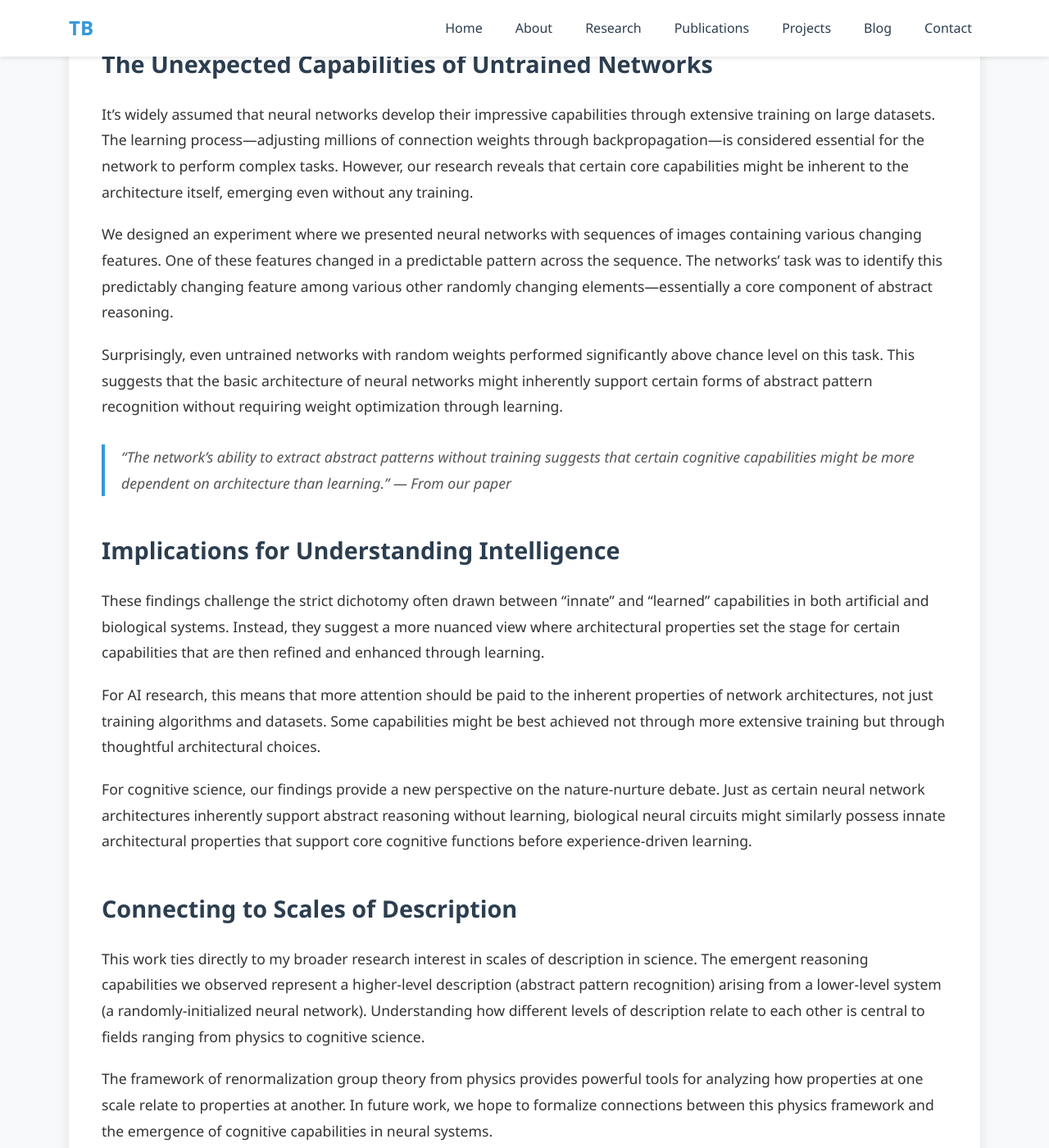
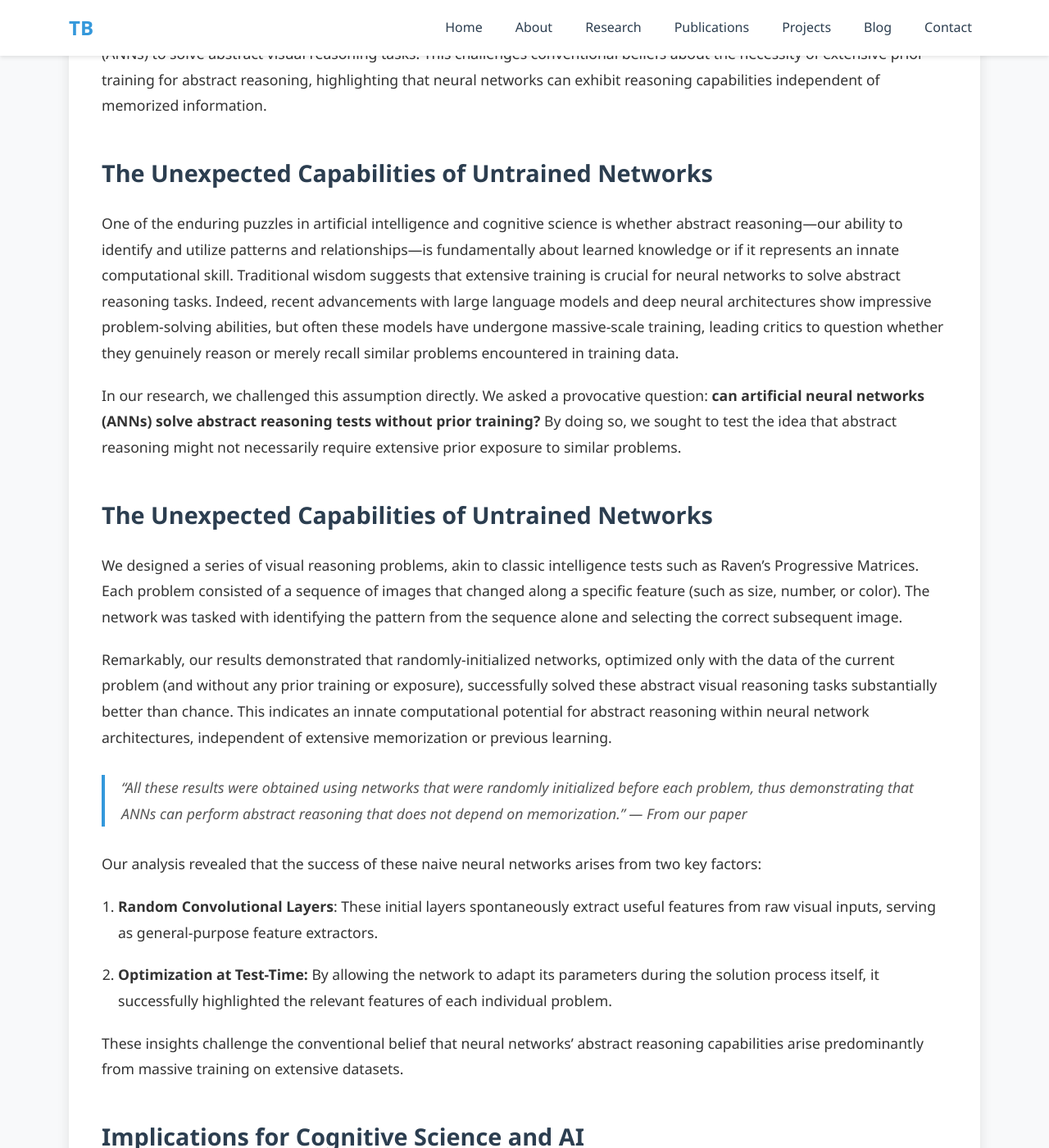
Before and after one commit to Tomer-Barak/Tomer-Barak.github.io, a Jekyll site: the page built from _posts/2025-02-20-blog-post.md, in a window 1280 px wide and 1400 px high, scrolled down 1244 px. Shown: the whole window at 82% size. Built offline with Jekyll 4.4.1, drawn with Linux system fonts in a browser that asks for light colours; some of the changed text lies outside the part shown.

Commit message:
fixed blog post

```diff
--- a/_posts/2025-02-20-blog-post.md
+++ b/_posts/2025-02-20-blog-post.md
@@ -1,47 +1,50 @@
 ---
 layout: post
-title: "Untrained Neural Networks and Emergent Properties"
-date: 2025-02-20
-categories: [Neural Networks, Research]
-tags: [Neural Networks, Emergent Properties, Research]
+title: "Abstract Reasoning Without Prior Training: Untrained Neural Networks Solve Visual Intelligence Tests"
+date: 2025-03-06
+categories: [Neural Networks, Cognitive Science, AI Research]
+tags: [Abstract Reasoning, Neural Networks, Fluid Intelligence, Cognitive Science]
 image: /assets/images/placeholder.jpg
 ---
 
-In our recent paper published in Scientific Reports, we made a fascinating discovery that challenges conventional wisdom in the field of artificial intelligence: even untrained neural networks can demonstrate abstract reasoning capabilities. This finding has profound implications for how we understand emergent properties in artificial intelligence systems and may help bridge the gap between artificial and biological neural networks.
+In our recent paper published in Scientific Reports, we uncover the surprising ability of untrained artificial neural networks (ANNs) to solve abstract visual reasoning tasks. This challenges conventional beliefs about the necessity of extensive prior training for abstract reasoning, highlighting that neural networks can exhibit reasoning capabilities independent of memorized information.
 
 ## The Unexpected Capabilities of Untrained Networks
 
-It's widely assumed that neural networks develop their impressive capabilities through extensive training on large datasets. The learning process—adjusting millions of connection weights through backpropagation—is considered essential for the network to perform complex tasks. However, our research reveals that certain core capabilities might be inherent to the architecture itself, emerging even without any training.
+One of the enduring puzzles in artificial intelligence and cognitive science is whether abstract reasoning—our ability to identify and utilize patterns and relationships—is fundamentally about learned knowledge or if it represents an innate computational skill. Traditional wisdom suggests that extensive training is crucial for neural networks to solve abstract reasoning tasks. Indeed, recent advancements with large language models and deep neural architectures show impressive problem-solving abilities, but often these models have undergone massive-scale training, leading critics to question whether they genuinely reason or merely recall similar problems encountered in training data.
 
-We designed an experiment where we presented neural networks with sequences of images containing various changing features. One of these features changed in a predictable pattern across the sequence. The networks' task was to identify this predictably changing feature among various other randomly changing elements—essentially a core component of abstract reasoning.
+In our research, we challenged this assumption directly. We asked a provocative question: **can artificial neural networks (ANNs) solve abstract reasoning tests without prior training?** By doing so, we sought to test the idea that abstract reasoning might not necessarily require extensive prior exposure to similar problems.
 
-Surprisingly, even untrained networks with random weights performed significantly above chance level on this task. This suggests that the basic architecture of neural networks might inherently support certain forms of abstract pattern recognition without requiring weight optimization through learning.
+## The Unexpected Capabilities of Untrained Networks
 
-> "The network's ability to extract abstract patterns without training suggests that certain cognitive capabilities might be more dependent on architecture than learning." — From our paper
+We designed a series of visual reasoning problems, akin to classic intelligence tests such as Raven’s Progressive Matrices. Each problem consisted of a sequence of images that changed along a specific feature (such as size, number, or color). The network was tasked with identifying the pattern from the sequence alone and selecting the correct subsequent image.
 
-## Implications for Understanding Intelligence
+Remarkably, our results demonstrated that randomly-initialized networks, optimized only with the data of the current problem (and without any prior training or exposure), successfully solved these abstract visual reasoning tasks substantially better than chance. This indicates an innate computational potential for abstract reasoning within neural network architectures, independent of extensive memorization or previous learning.
 
-These findings challenge the strict dichotomy often drawn between "innate" and "learned" capabilities in both artificial and biological systems. Instead, they suggest a more nuanced view where architectural properties set the stage for certain capabilities that are then refined and enhanced through learning.
+> "All these results were obtained using networks that were randomly initialized before each problem, thus demonstrating that ANNs can perform abstract reasoning that does not depend on memorization." — From our paper
 
-For AI research, this means that more attention should be paid to the inherent properties of network architectures, not just training algorithms and datasets. Some capabilities might be best achieved not through more extensive training but through thoughtful architectural choices.
+Our analysis revealed that the success of these naive neural networks arises from two key factors:
 
-For cognitive science, our findings provide a new perspective on the nature-nurture debate. Just as certain neural network architectures inherently support abstract reasoning without learning, biological neural circuits might similarly possess innate architectural properties that support core cognitive functions before experience-driven learning.
+1. **Random Convolutional Layers**: These initial layers spontaneously extract useful features from raw visual inputs, serving as general-purpose feature extractors.
 
-## Connecting to Scales of Description
+2. **Optimization at Test-Time:** By allowing the network to adapt its parameters during the solution process itself, it successfully highlighted the relevant features of each individual problem.
 
-This work ties directly to my broader research interest in scales of description in science. The emergent reasoning capabilities we observed represent a higher-level description (abstract pattern recognition) arising from a lower-level system (a randomly-initialized neural network). Understanding how different levels of description relate to each other is central to fields ranging from physics to cognitive science.
+These insights challenge the conventional belief that neural networks’ abstract reasoning capabilities arise predominantly from massive training on extensive datasets.
 
-The framework of renormalization group theory from physics provides powerful tools for analyzing how properties at one scale relate to properties at another. In future work, we hope to formalize connections between this physics framework and the emergence of cognitive capabilities in neural systems.
+## Implications for Cognitive Science and AI
+
+Our findings have intriguing implications for the fields of cognitive science and artificial intelligence. The fact that untrained networks can exhibit abstract reasoning abilities parallels discussions in cognitive science about human fluid intelligence and its underlying computational mechanisms.
+
+This research aligns with findings from neuroscience, suggesting that some human abstract reasoning tasks could be explained by rapid adaptation mechanisms in the higher cortical regions, similar to our network’s optimization process.
+
+From an AI perspective, our results emphasize that abstract reasoning doesn't necessarily require immense datasets and extensive pre-training, opening up possibilities for developing more efficient neural models capable of performing complex reasoning tasks.
 
 ## Looking Forward
 
 Our findings open numerous directions for future research:
 
-- What other cognitive capabilities might be inherent to neural network architectures?
-- How do architectural properties and learning interact to produce more sophisticated capabilities?
-- Can we design architectures specifically to enhance certain innate capabilities?
-- What parallels exist between these findings and developmental psychology?
-
-We're particularly excited about exploring the third research direction. If certain reasoning capabilities emerge naturally from specific architectural features, we might be able to design networks that inherently excel at abstract reasoning tasks without requiring extensive training—potentially leading to more efficient and explainable AI systems.
+- **Generalization and Transfer:** Can optimization at test-time similarly enable ANNs to generalize their abstract reasoning capabilities across different task structures and problem contexts?
+- **Complex Relations:** Our current model addresses monotonic patterns effectively but struggles with more complex non-monotonic relationships. Future work could explore architectures capable of capturing more complex relational dynamics.
+- **Integration of Cognitive Mechanisms:** Incorporating cognitive elements such as working memory or explicit analogical mappings could further align neural networks' performance with human reasoning.
 
 If you're interested in learning more, our [paper is available in Scientific Reports](https://www.nature.com/articles/s41598-024-78530-z), and the code for replicating our experiments is [available on GitHub](https://github.com/Tomer-Barak/learning-independent_abstract_reasoning).
```
